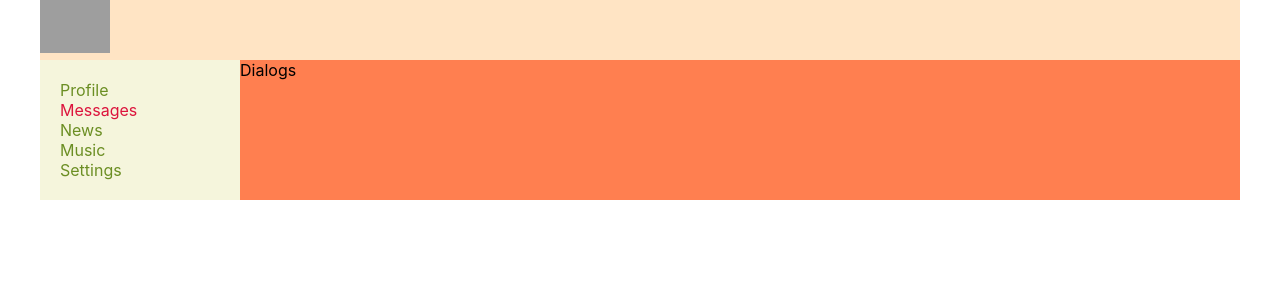
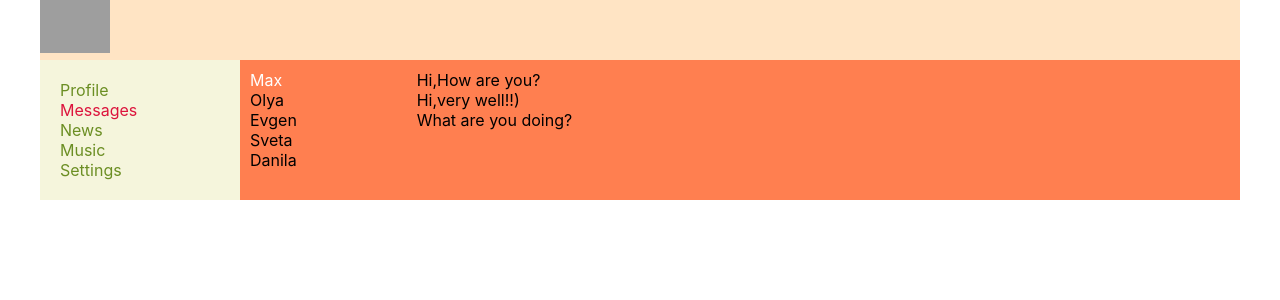
Before and after one commit to Maska12345/Social_network, a React (Create React App) app: page /dialogs in a window 1280 px wide. Shown: the top 300 px of the page. Built offline with nearby package versions, Linux system fonts and the light colour scheme; grey boxes are pictures that could not be loaded.

Commit message:
added dialogs structure

```diff
--- a/src/Components/Dialogs/Dialogs.jsx
+++ b/src/Components/Dialogs/Dialogs.jsx
@@ -1,9 +1,39 @@
 import React from 'react';
 import DialogsStyle from './Dialogs.module.css'
 
-const Dialogs = () =>{
-    return(
-        <div>Dialogs</div>
+const Dialogs = () => {
+    return (
+        <div className={DialogsStyle.dialogs}>
+            <div className={DialogsStyle.dialogItems}>
+                <div className={DialogsStyle.dialog  + ' ' + DialogsStyle.active}>
+                    Max
+                </div>
+                <div className={DialogsStyle.dialog}>
+                    Olya
+                </div>
+                <div className={DialogsStyle.dialog}>
+                    Evgen
+                </div>
+                <div className={DialogsStyle.dialog}>
+                    Sveta
+                </div>
+                <div className={DialogsStyle.dialog}>
+                    Danila
+                </div>
+            </div>
+            <div className={DialogsStyle.messages}>
+                <div className={DialogsStyle.message}>
+                    Hi,How are you?
+                </div>
+                <div className={DialogsStyle.message}>
+                    Hi,very well!!)
+                </div>
+                <div className={DialogsStyle.message}>
+                    What are you doing?
+                </div>
+            </div>
+
+        </div>
     )
 }
 
--- a/src/Components/Dialogs/Dialogs.module.css
+++ b/src/Components/Dialogs/Dialogs.module.css
@@ -0,0 +1,20 @@
+.dialogs{
+    display: grid;
+    grid-template-columns: 2fr 10fr;
+}
+.dialogItems{
+    padding: 10px;
+}
+.dialogItems .active{
+    color: white;
+}
+.dialog{
+
+}
+
+.messages{
+padding: 10px;
+}
+.message{
+
+}
```
